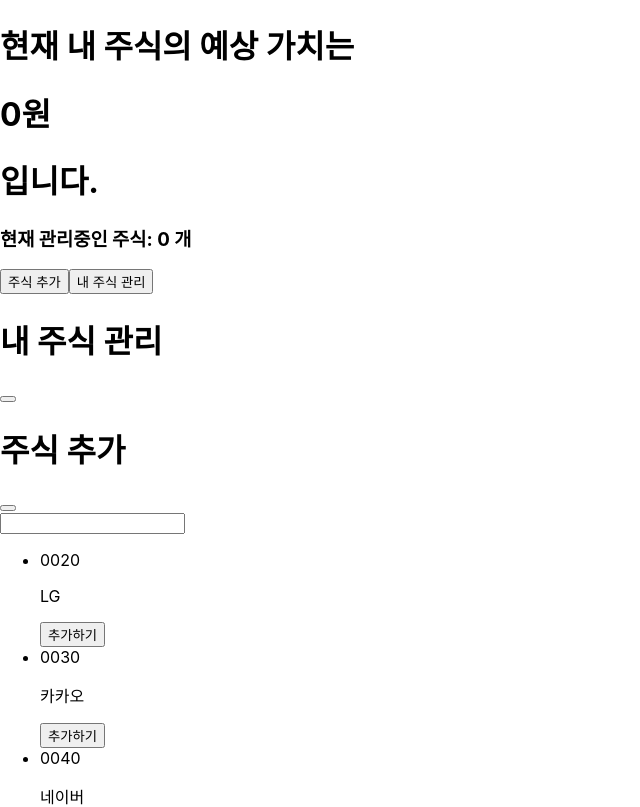
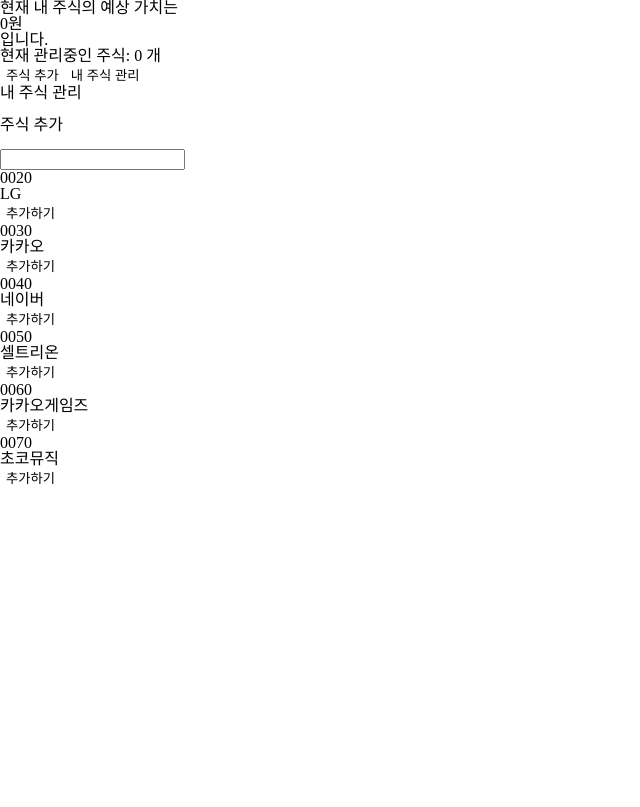
Before and after one commit to seungminRyu/stock-eye, a React (Create React App) app: page / in a window 1280 px wide. Shown: the top 807 px of the page, without its empty margins (0-640 px from the left). Built offline with nearby package versions, Linux system fonts and the light colour scheme; the HTML template or start-up script is replaced by a standard one.

Commit message:
Add: reset css 추가

```diff
--- a/src/index.css
+++ b/src/index.css
@@ -1,13 +1,47 @@
+html, body, div, span, applet, object, iframe,
+h1, h2, h3, h4, h5, h6, p, blockquote, pre,
+a, abbr, acronym, address, big, cite, code,
+del, dfn, em, img, ins, kbd, q, s, samp,
+small, strike, strong, sub, sup, tt, var,
+b, u, i, center,
+dl, dt, dd, ol, ul, li,
+fieldset, form, label, legend,
+table, caption, tbody, tfoot, thead, tr, th, td,
+article, aside, canvas, details, embed,
+figure, figcaption, footer, header, hgroup,
+menu, nav, output, ruby, section, summary,
+time, mark, audio, video {
+	margin: 0;
+	padding: 0;
+	border: 0;
+	font-size: 100%;
+	font: inherit;
+	vertical-align: baseline;
+}
+/* HTML5 display-role reset for older browsers */
+article, aside, details, figcaption, figure,
+footer, header, hgroup, menu, nav, section {
+	display: block;
+}
 body {
-  margin: 0;
-  font-family: -apple-system, BlinkMacSystemFont, 'Segoe UI', 'Roboto', 'Oxygen',
-    'Ubuntu', 'Cantarell', 'Fira Sans', 'Droid Sans', 'Helvetica Neue',
-    sans-serif;
-  -webkit-font-smoothing: antialiased;
-  -moz-osx-font-smoothing: grayscale;
+	line-height: 1;
 }
-
-code {
-  font-family: source-code-pro, Menlo, Monaco, Consolas, 'Courier New',
-    monospace;
+ol, ul {
+	list-style: none;
 }
+blockquote, q {
+	quotes: none;
+}
+blockquote:before, blockquote:after,
+q:before, q:after {
+	content: '';
+	content: none;
+}
+table {
+	border-collapse: collapse;
+	border-spacing: 0;
+}
+button {
+  border: none;
+  background: none;
+}
```
